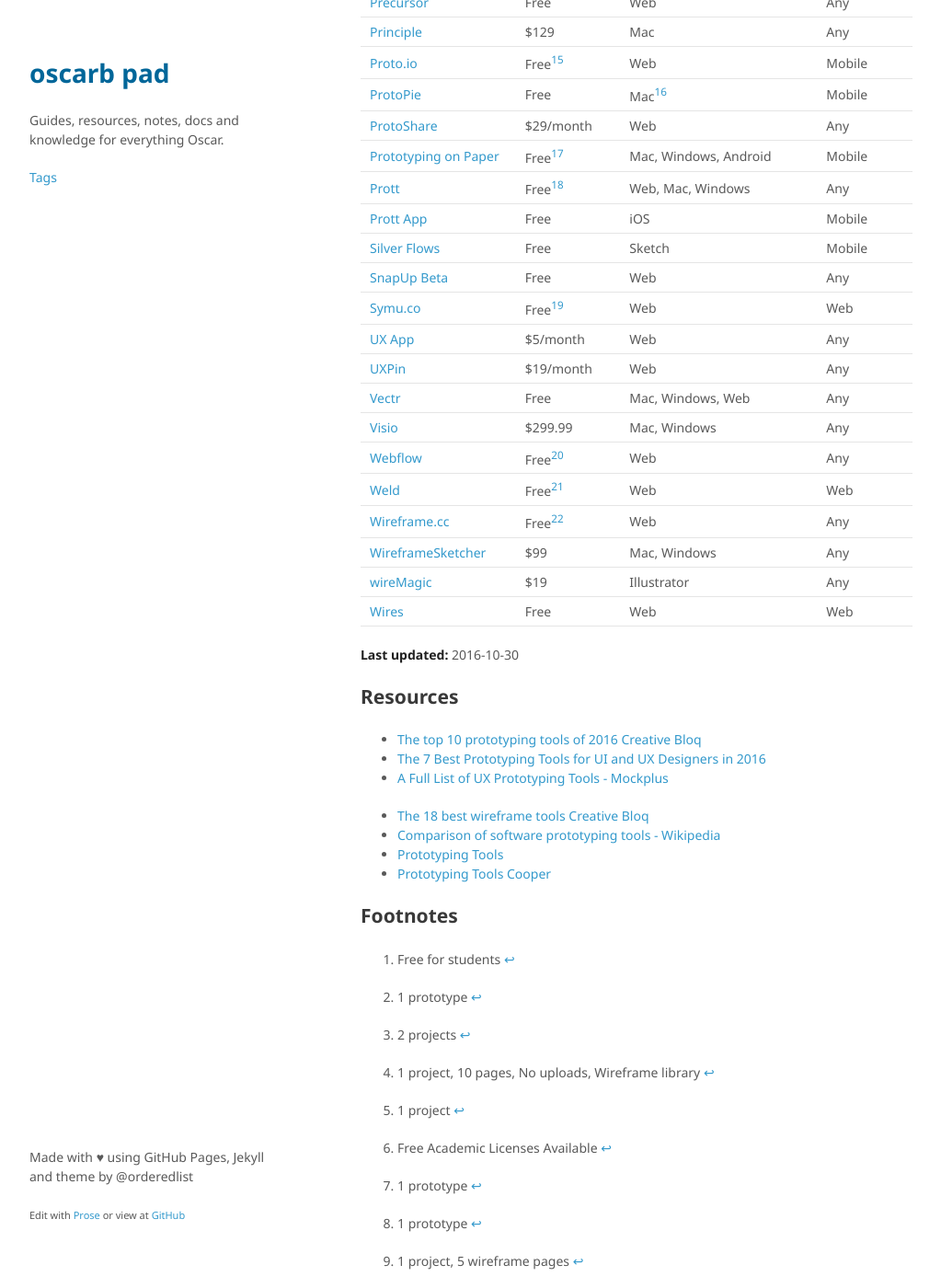
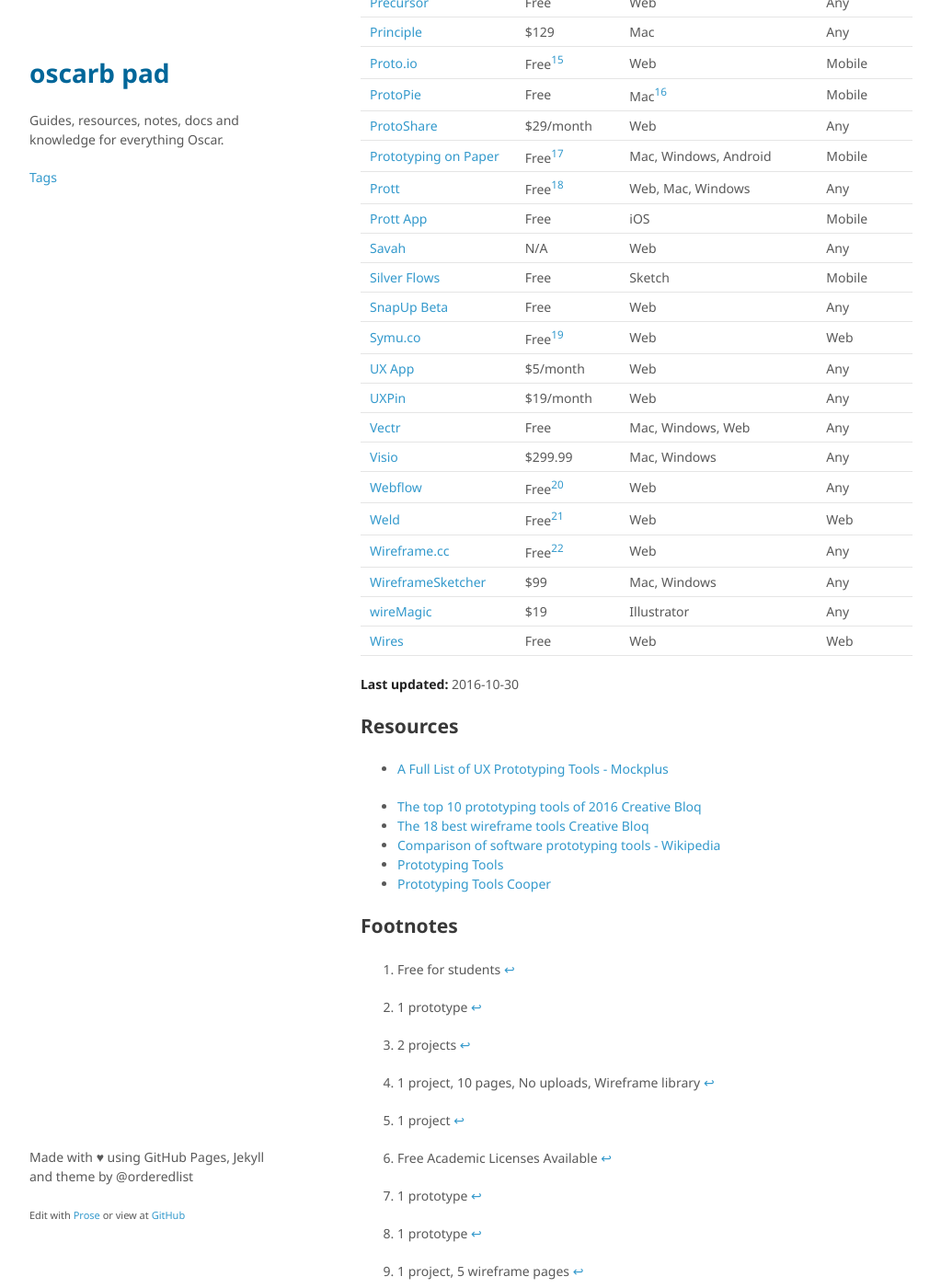
Before and after one commit to oscarb/pad, a Jekyll site: the page built from _docs/prototyping.md, in a window 1280 px wide and 1400 px high, scrolled down 1792 px. Shown: the whole window at 92% size, without its empty margins (128-1151 px from the left). Built offline with Jekyll 4.4.1, drawn with Linux system fonts in a browser that asks for light colours; some web fonts are replaced.

Commit message:
Updated prototyping.md

```diff
--- a/_docs/prototyping.md
+++ b/_docs/prototyping.md
@@ -71,6 +71,7 @@ Name | Lowest price | Platform | Protype for
 [Prototyping on Paper](https://popapp.in/) | Free[^pop] | Mac, Windows, Android | Mobile
 [Prott](https://prottapp.com/) | Free[^prott] | Web, Mac, Windows | Any
 [Prott App](https://itunes.apple.com/app/id917618029) | Free | iOS | Mobile
+[Savah](http://www.savahapp.com/)  | N/A | Web | Any
 [Silver Flows](http://silverflows.com/) | Free | Sketch | Mobile
 [SnapUp Beta](http://quickfocus.com/)  | Free | Web | Any
 [Symu.co](https://symu.co/) | Free[^symu] | Web | Web
@@ -114,12 +115,11 @@ Name | Lowest price | Platform | Protype for
 [^wireframecc]: Public wireframes, single-page wireframes
 
 ## Resources
-* [The top 10 prototyping tools of 2016  Creative Bloq](http://www.creativebloq.com/web-design/top-10-prototyping-tools-2016-21619216)
-* [The 7 Best Prototyping Tools for UI and UX Designers in 2016](https://blog.prototypr.io/the-7-best-prototyping-tools-for-ui-and-ux-designers-in-2016-701263ae65e8#.ekrtqfl12)
+
 * [A Full List of UX Prototyping Tools - Mockplus](http://www.mockplus.com/blog/post/121-a-full-list-of-ux-prototyping-tools)
 
 
-
+* [The top 10 prototyping tools of 2016  Creative Bloq](http://www.creativebloq.com/web-design/top-10-prototyping-tools-2016-21619216)
 * [The 18 best wireframe tools  Creative Bloq](http://www.creativebloq.com/wireframes/top-wireframing-tools-11121302)
 * [Comparison of software prototyping tools - Wikipedia](https://en.wikipedia.org/wiki/Comparison_of_software_prototyping_tools)
 * [Prototyping Tools](http://www.prototypingtools.co/)
```
